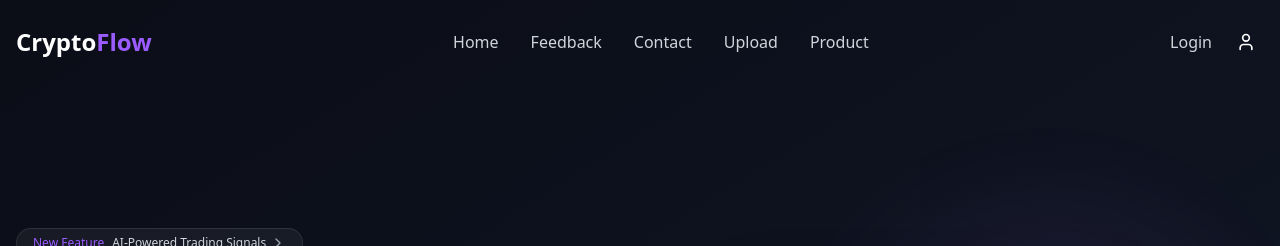
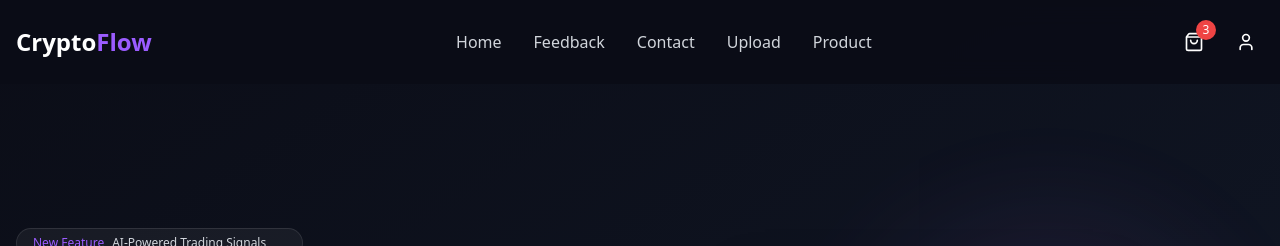
Before and after one commit to Shehriyal-Aziz/php-core, a PHP site: page /index.php in a window 1280 px wide. Shown: the top 246 px of the page. Run offline with PHP 8.4, Linux system fonts and the light colour scheme; data that the repository does not hold is empty; some libraries are stand-ins or nearby versions.

Commit message:
header mn im

```diff
--- a/includes/header.php
+++ b/includes/header.php
@@ -1,4 +1,4 @@
-<!-- includes/header.php -->
+<?php ob_start() ?>
 <!DOCTYPE html>
 <html lang="en">
 
@@ -11,7 +11,6 @@
   <!-- Lucide Icons -->
   <script src="https://unpkg.com/lucide@latest"></script>
   <style>
-    /* Custom colors */
     .text-crypto-purple {
       color: #9b5cff;
     }
@@ -27,17 +26,16 @@
     .hover\:bg-crypto-dark-purple:hover {
       background-color: #7c47cc;
     }
-
-    /* .bg-crypto-blue\/80 { background-color: rgba(37, 99, 235, 0.8); }
-    .bg-crypto-blue\/95 { background-color: rgba(37, 99, 235, 0.95); } */
   </style>
 </head>
 
 <body class="bg-[#0B0D17] text-white">
 
   <!-- Navbar -->
-  <nav id="navbar" class="fixed w-full z-50 transition-all duration-300 py-6">
+  <nav id="navbar" class="fixed w-full z-50 transition-all duration-300 py-6 bg-[#0B0D17]/90 backdrop-blur-md">
     <div class="container mx-auto px-4 flex justify-between items-center">
+
+      <!-- Logo -->
       <div class="flex items-center">
         <h1 class="text-2xl font-bold text-white">
           Crypto<span class="text-crypto-purple">Flow</span>
@@ -53,36 +51,85 @@
         <li><a href="/php-core/product.php" class="text-gray-300 hover:text-white transition-colors">Product</a></li>
       </ul>
 
-      <!-- Desktop Buttons -->
-      <div class="hidden lg:flex items-center space-x-4">
-        <a href="/php-core/login.php" class="text-gray-300 hover:text-white transition-colors">Login</a>
+      <!-- Right Side (Icons + Mobile Menu Button) -->
+      <div class="flex items-center space-x-4">
+        <!-- Cart Icon -->
+        <button id="cartBtn" class="p-2 rounded-lg group relative">
+          <i data-lucide="shopping-bag"
+            class="w-5 h-5 text-white hover:text-purple-500 transition-all duration-300"></i>
+          <span
+            class="absolute -top-1 -right-1 bg-red-500 text-white text-xs rounded-full w-5 h-5 flex items-center justify-center">3</span>
+        </button>
+
+        <!-- User Icon -->
         <a href="/php-core/admin/index.php"
-          class=" hover:text-purple-500 p-2 rounded-lg flex items-center justify-center">
-          <i data-lucide="User" class="w-5 h-5"></i>
+          class="hover:text-purple-500 p-2 rounded-lg flex items-center justify-center">
+          <i data-lucide="user" class="w-5 h-5"></i>
         </a>
+
+        <!-- Mobile Menu Button -->
+        <button id="mobileMenuBtn" class="lg:hidden text-white">
+          <i data-lucide="menu" class="w-6 h-6"></i>
+        </button>
       </div>
-
-      <!-- Mobile Menu Button -->
-      <button id="mobileMenuBtn" class="lg:hidden text-white">
-        <i data-lucide="menu" class="w-6 h-6"></i>
-      </button>
     </div>
 
     <!-- Mobile Menu -->
-    <div id="mobileMenu" class="hidden lg:hidden bg-crypto-blue/95 backdrop-blur-lg absolute top-full left-0 w-full py-4 shadow-lg">
+    <div id="mobileMenu"
+      class="hidden lg:hidden bg-[#141824]/95 backdrop-blur-md absolute top-full left-0 w-full py-4 shadow-lg rounded-b-xl">
       <div class="container mx-auto px-4">
         <ul class="flex flex-col space-y-4">
-          <li><a href="#" class="text-gray-300 hover:text-white transition-colors block py-2">Features</a></li>
+          <li><a href="/php-core/index.php" class="text-gray-300 hover:text-white transition-colors block py-2">Home</a></li>
           <li><a href="/php-core/feedback.php" class="text-gray-300 hover:text-white transition-colors block py-2">Feedback</a></li>
           <li><a href="/php-core/contact.php" class="text-gray-300 hover:text-white transition-colors block py-2">Contact</a></li>
           <li><a href="/php-core/upload.php" class="text-gray-300 hover:text-white transition-colors block py-2">Upload</a></li>
           <li><a href="/php-core/product.php" class="text-gray-300 hover:text-white transition-colors block py-2">Product</a></li>
-          <li class="pt-4 flex flex-col space-y-3">
-            <a href="/php-core/login.php" class="text-gray-300 hover:text-white transition-colors block">Login</a>
-            <a href="/php-core/register.php" class="text-gray-300 hover:text-white transition-colors">Register</a>
-            <a href="/php-core/admin/index.php" class="bg-crypto-purple hover:bg-crypto-dark-purple text-white px-4 py-2 rounded-lg text-center"> Admin</a>
-          </li>
         </ul>
       </div>
     </div>
   </nav>
+
+  <script>
+  lucide.createIcons();
+
+  const mobileMenuBtn = document.getElementById('mobileMenuBtn');
+  const mobileMenu = document.getElementById('mobileMenu');
+
+  mobileMenu.style.transition = "all 0.3s ease";
+  mobileMenu.style.transformOrigin = "top";
+
+  let isOpen = false;
+
+  mobileMenuBtn.addEventListener('click', () => {
+    if (!isOpen) {
+      // open animation
+      mobileMenu.classList.remove('hidden');
+      mobileMenu.style.opacity = "0";
+      mobileMenu.style.transform = "scaleY(0)";
+      setTimeout(() => {
+        mobileMenu.style.opacity = "1";
+        mobileMenu.style.transform = "scaleY(1)";
+      }, 10);
+
+      // change icon to 'X'
+      mobileMenuBtn.innerHTML = `<i data-lucide="X" class="w-6 h-6"></i>`;
+      lucide.createIcons();
+    } else {
+      // close animation
+      mobileMenu.style.opacity = "0";
+      mobileMenu.style.transform = "scaleY(0)";
+      setTimeout(() => {
+        mobileMenu.classList.add('hidden');
+      }, 300);
+
+      // change icon back to menu
+      mobileMenuBtn.innerHTML = `<i data-lucide="menu" class="w-6 h-6"></i>`;
+      lucide.createIcons();
+    }
+
+    isOpen = !isOpen;
+  });
+</script>
+
+</body>
+</html>
```
Also changed, not shown: add_to_cart.php (added), cart.php (added).
